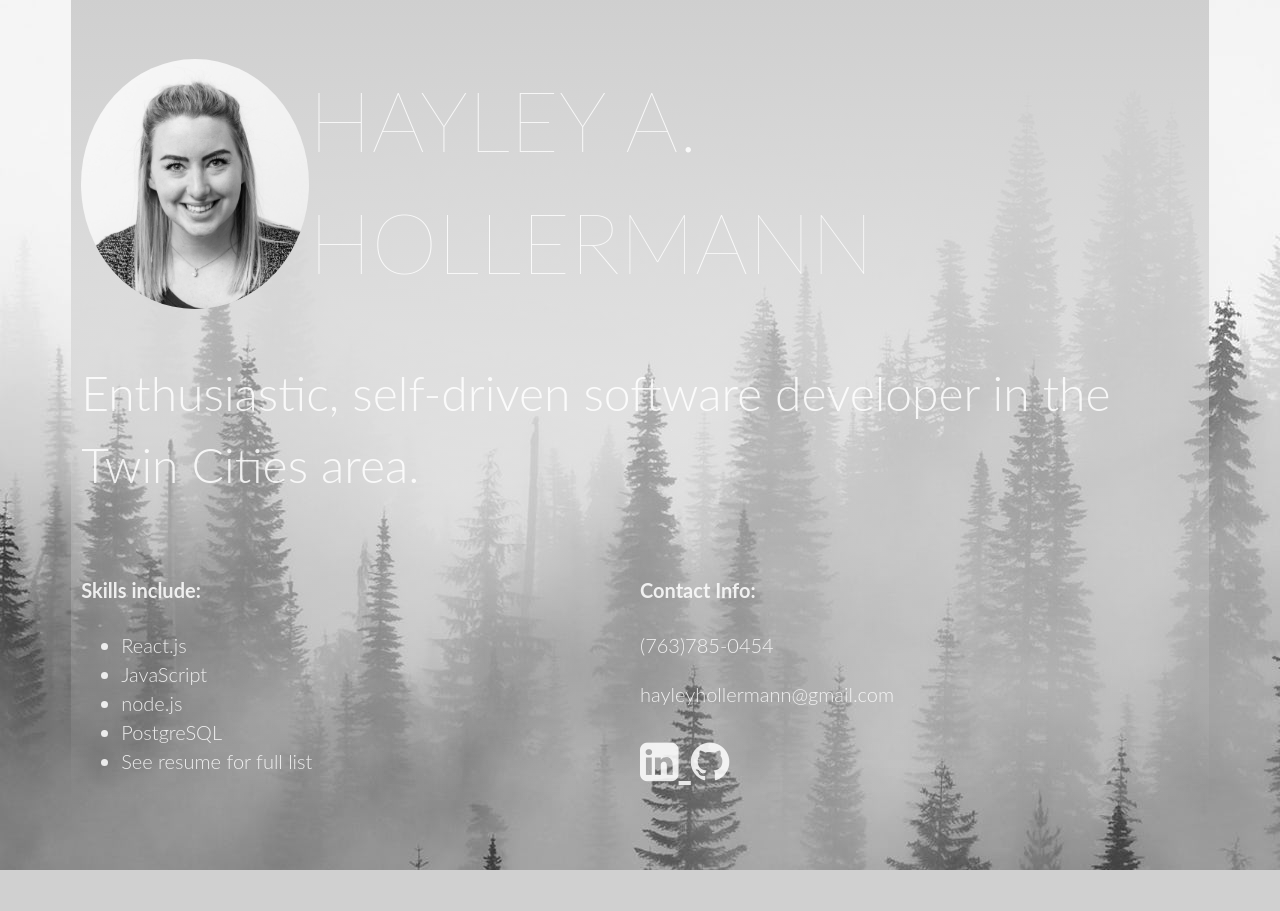
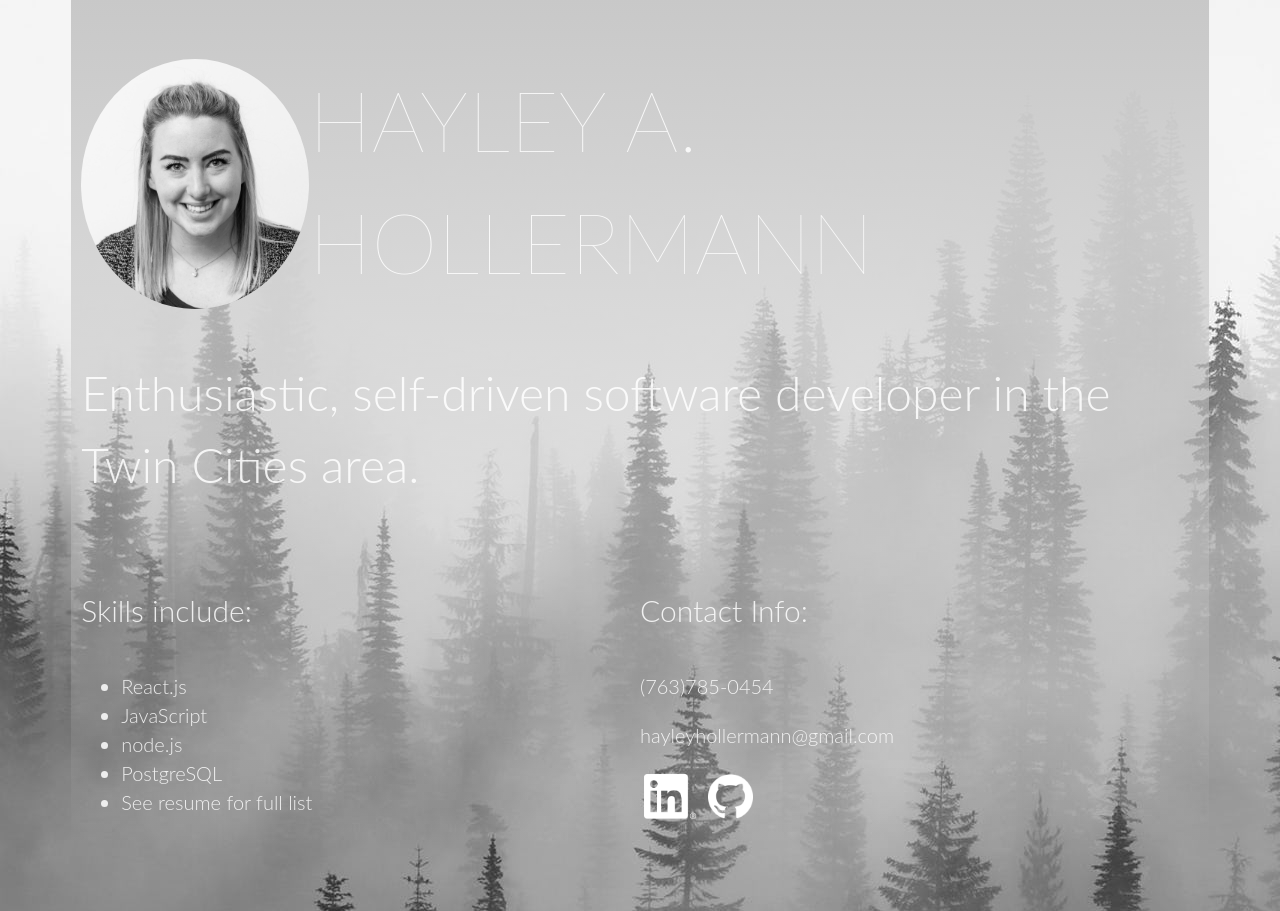
Before and after one commit to hayleyhollermann/personal-website, a PHP site: page / in a window 1280 px wide. Shown: the part 64-975 px from the top of the page. Before the commit the page ends 934 px from the top, so only its background shows below. Run offline with PHP 8.4, Linux system fonts and the light colour scheme.

Commit message:
updated style

```diff
--- a/index.html
+++ b/index.html
@@ -36,12 +36,16 @@
                 <p>(763)785-0454</p>
                 <p>hayleyhollermann@gmail.com</p>
                 <div class="linksDiv">
-                    <a class="link" href="http://www.linkedin.com/in/hayley-hollermann" target="_blank" title="LinkedIn">
-                        <i class="fa fa-linkedin-square" ></i>
-                    </a>
-                    <a class="link" href="https://github.com/hayleyhollermann" target="_blank" title="GitHub">
-                        <i class="fa fa-github" ></i>
-                    </a>
+                    <div class="linked-in">
+                        <a class="link" href="http://www.linkedin.com/in/hayley-hollermann" target="_blank" title="LinkedIn">
+                            <img class="logo" src="linkedIn.png" />
+                        </a>
+                    </div>
+                    <div class="github">
+                        <a class="link" target="_blank" title="GitHub" href="https://github.com/hayleyhollermann" target="_blank">
+                            <img class="logo" src="gitHub.png"/>
+                        </a>
+                    </div>
                 </div>
               </div>
             </div>
--- a/style.css
+++ b/style.css
@@ -13,7 +13,7 @@ body {
   #container {
       margin: 5%;
       padding-top: 50px;
-      background-image: linear-gradient(#CFCFCF, transparent);
+      background-image: linear-gradient(#C8C8C8, transparent);
 
   }
   #content {
@@ -35,6 +35,12 @@ body {
       line-height: 1.5;
   }
 
+  h4 {
+    font-size: 1.5em;
+    font-weight: 300;
+    /* line-height: 1.5; */
+  }
+
   .middleDiv {
       display: flex;
   }
@@ -51,14 +57,28 @@ body {
 
   .linksDiv {
     font-size: 45px;
+    display: flex;
+    flex-wrap: wrap;
   }
 
-  i:hover {
-    font-size: 50px;
+  .logo {
+    height: 45px;
+    width: auto;
+    filter: brightness(100);
   }
 
-  .link {
-    color: rgba(255,255,255,.85);
+  .logo:hover {
+    height: 50px;
+    width: auto;
+  }
+
+  a {
+    text-decoration: none;
+  }
+
+  .linked-in, .github {
+      width: 60px;
+      text-align: center;
   }
 
   /* p, li {
```
Also changed, not shown: LinkedIn-Logos/LI-Logo.png (added), gitHub.png (added), linkedIn.png (added).
